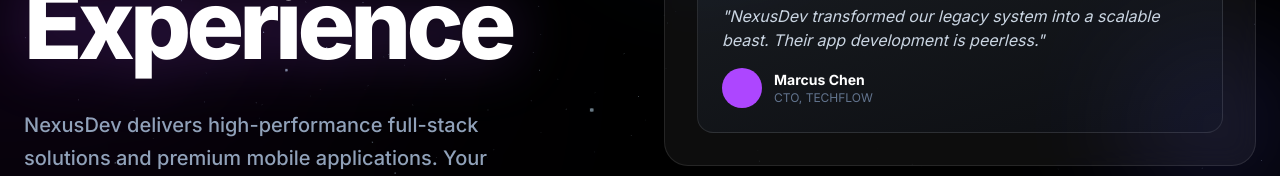
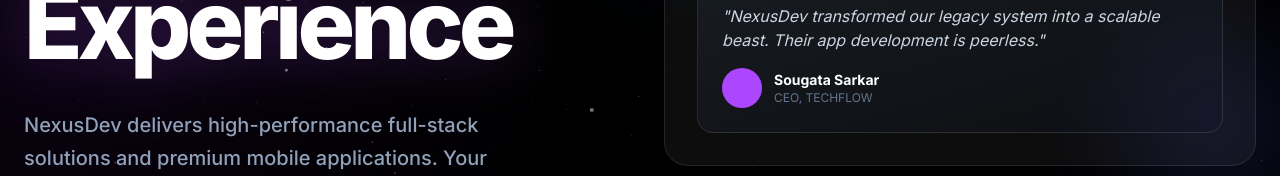
Before and after one commit to SougataSarkar/Nexus_IT, a React (Vite) app: page / in a window 1280 px wide. Shown: the part 451-627 px from the top of the page. Built offline with nearby package versions, Linux system fonts and the light colour scheme.

Commit message:
Update Hero.tsx

```diff
--- a/src/components/Hero.tsx
+++ b/src/components/Hero.tsx
@@ -53,8 +53,8 @@ export default function Hero() {
                   <div className="flex items-center gap-3">
                     <div className="w-10 h-10 rounded-full bg-purple-500" />
                     <div>
-                      <p className="text-white font-bold text-sm">Marcus Chen</p>
-                      <p className="text-slate-500 text-xs uppercase">CTO, TechFlow</p>
+                      <p className="text-white font-bold text-sm">Sougata Sarkar</p>
+                      <p className="text-slate-500 text-xs uppercase">CEO, TechFlow</p>
                     </div>
                   </div>
                 </div>
```
